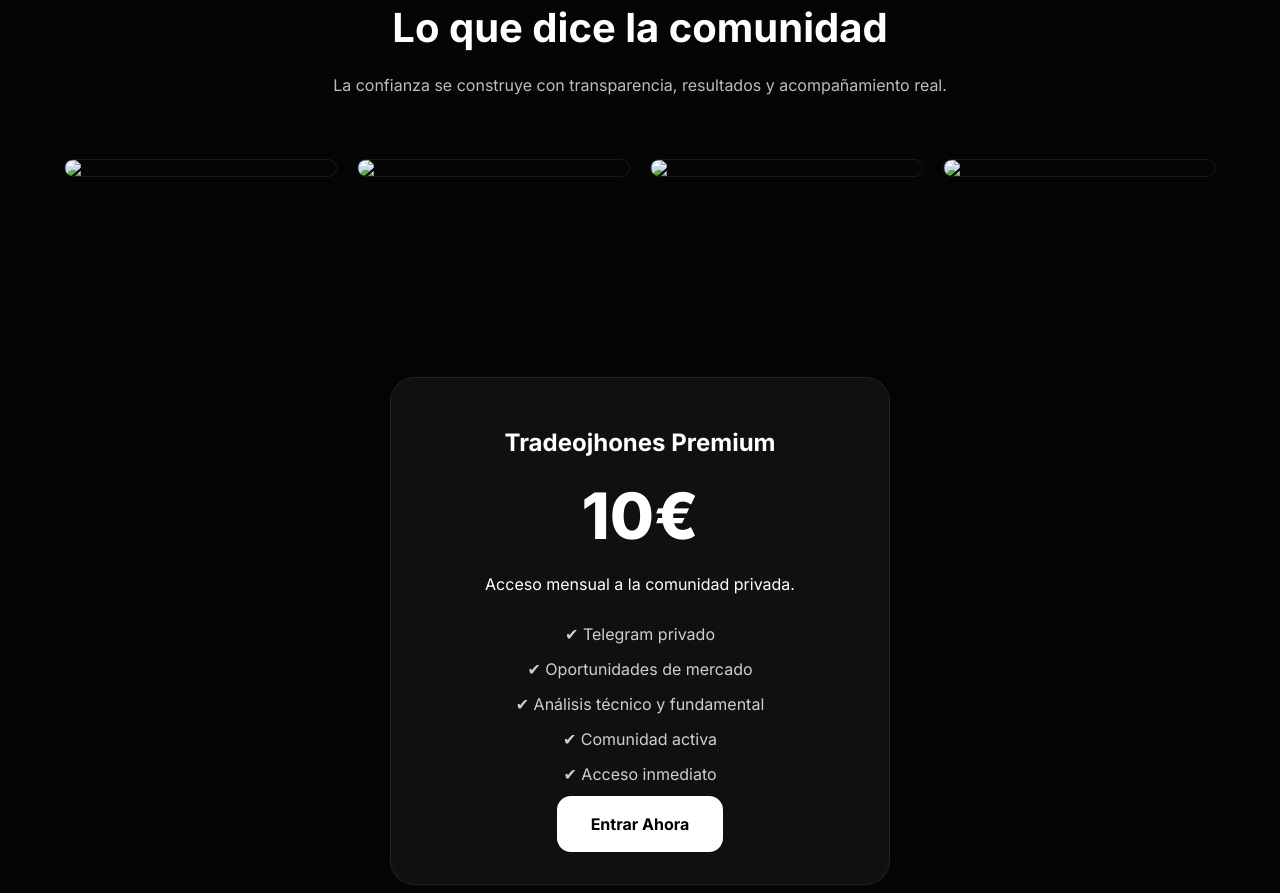
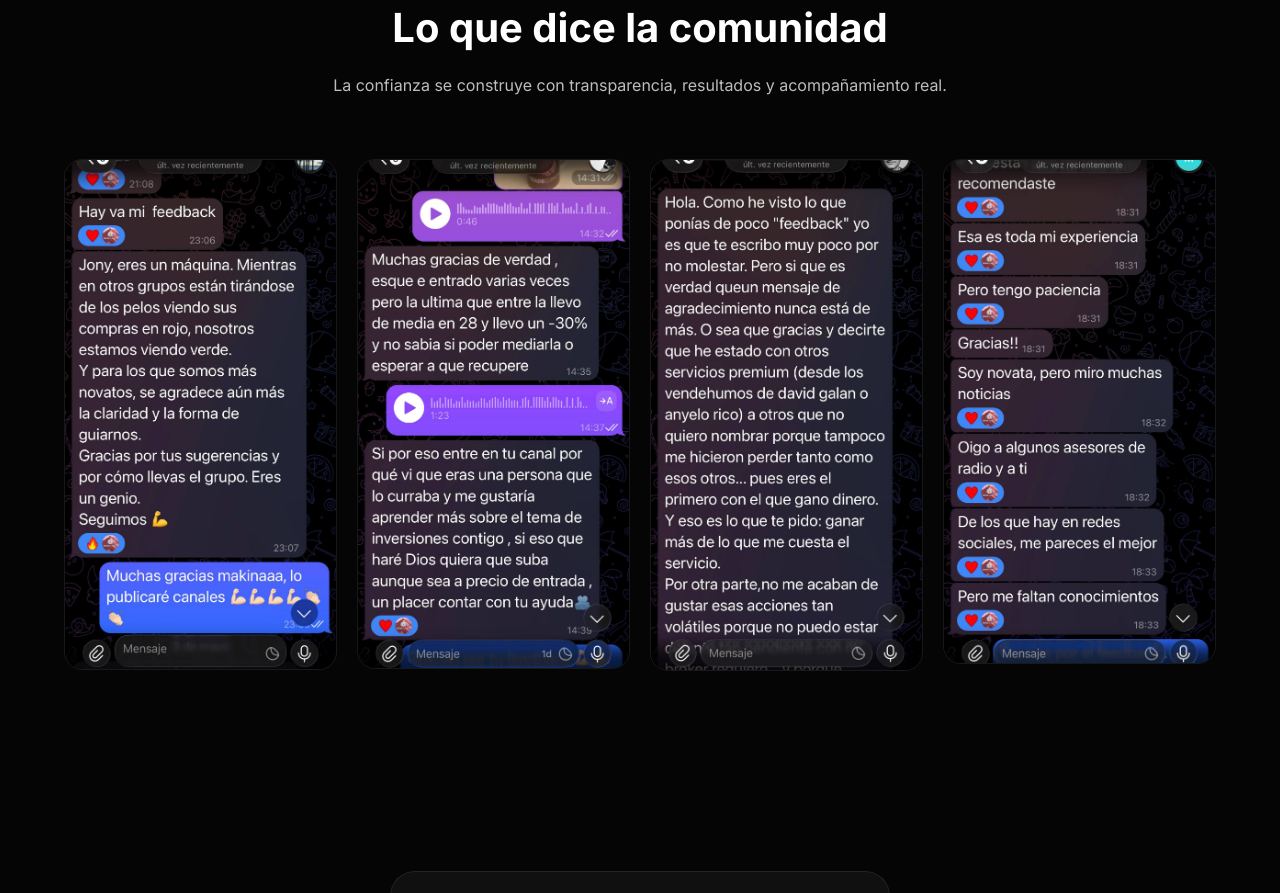
Before and after one commit to tradeojhonestrade/tradeojhones-web, a plain HTML site: page index.html in a window 1280 px wide. Shown: the part 1510-2403 px from the top of the page. Drawn offline with Linux system fonts and the light colour scheme.

Commit message:
Update index.html

```diff
--- a/index.html
+++ b/index.html
@@ -271,10 +271,10 @@
 </p>
 
 <div class="testimonials">
-<img src="testimonio1.jpeg">
-<img src="testimonio2.jpeg">
-<img src="testimonio3.jpeg">
-<img src="testimonio4.jpeg">
+<img src="testi1.jpeg">
+<img src="testi2.jpeg">
+<img src="testi3.jpeg">
+<img src="testi4.jpeg">
 </div>
 
 </div>
```
